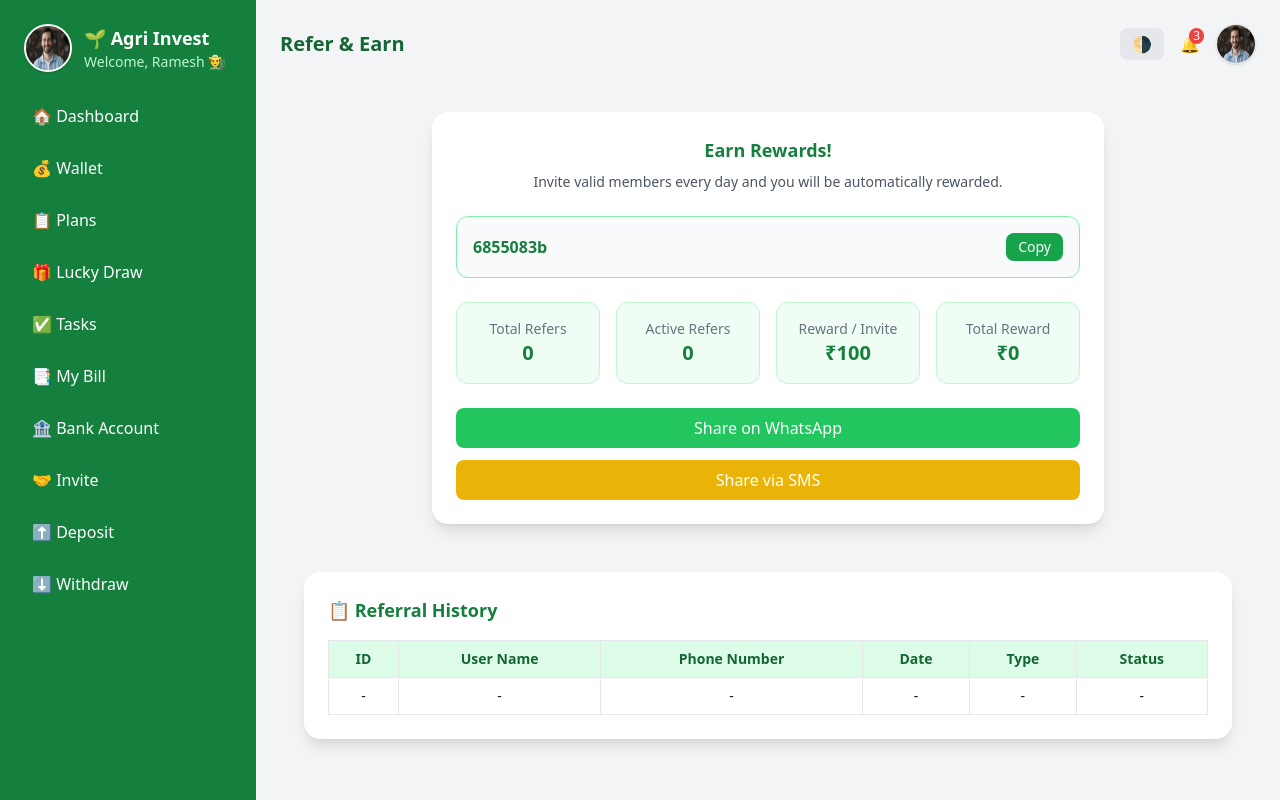
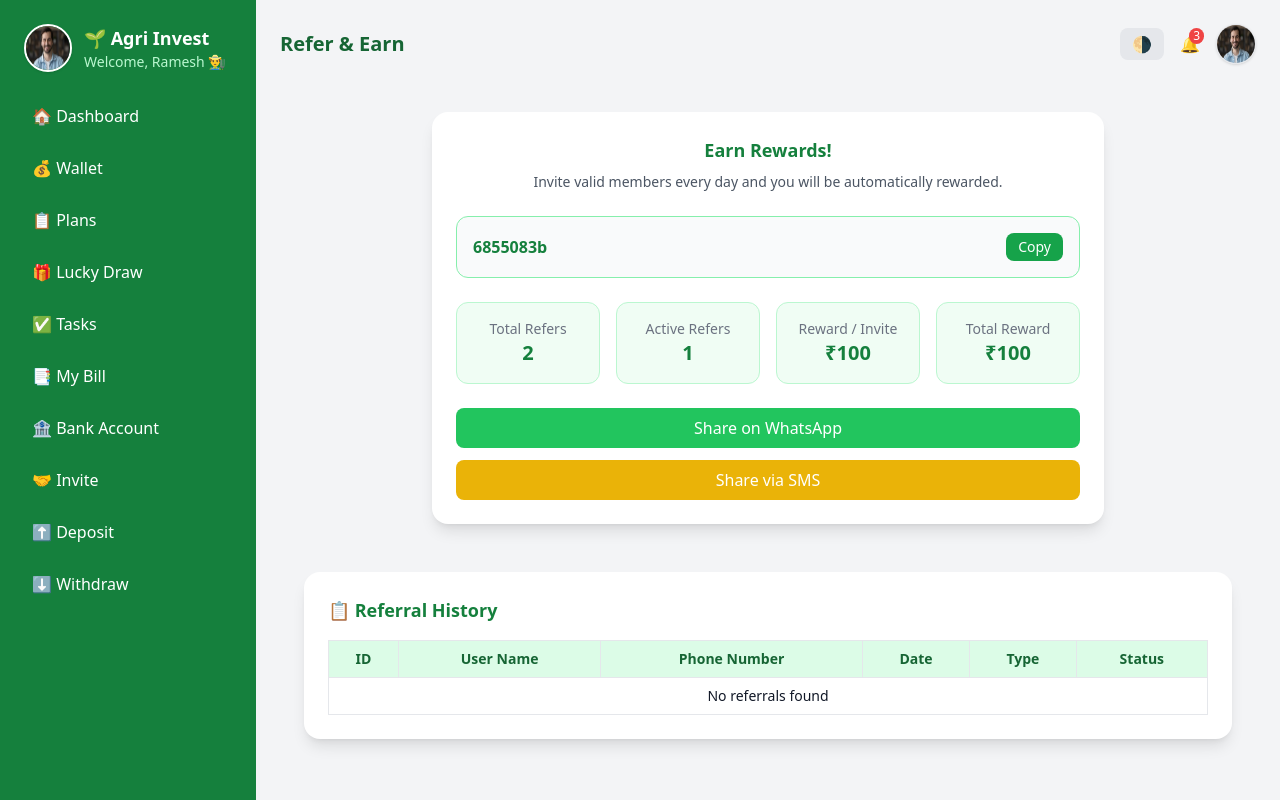
Before and after one commit to ajayreddy01/mlm, a PHP site: page /user/invite.php in a window 1280 px wide. Run offline with PHP 8.4, Linux system fonts and the light colour scheme; the visitor is signed in with stand-in values (Sample User, id 1); tables that the repository leaves empty hold one stand-in row (values such as "Sample post"); some libraries are stand-ins or nearby versions.

Commit message:
Display dynamic wallet, plan, and referral data in user dashboard
Added getActivePlanCount method to user class and updated dashboard to show real wallet balance and active plan count. Enhanced invite page to display dynamic referral statistics, total rewards, and referral links. Updated wallet page to show actual deposit, withdraw, and bonus balances.

```diff
--- a/includes/classes/user.php
+++ b/includes/classes/user.php
@@ -258,6 +258,31 @@ class user extends admin
         return $results;
     }
 
+    public function getActivePlanCount($userid)
+{
+    $sql = "
+        SELECT COUNT(*) as active_plan_count
+        FROM purchases p
+        JOIN plans pr ON p.plan_id = pr.id
+        WHERE p.user_id = :userid
+          AND p.status = 'active'
+          AND NOW() BETWEEN p.purchase_date AND p.expiry_date;
+    ";
+
+    // Prepare the statement
+    $stmt = $this->pdo->prepare($sql);
+    $stmt->bindParam(':userid', $userid, PDO::PARAM_STR);
+
+    // Execute the statement
+    $stmt->execute();
+
+    // Fetch single row
+    $result = $stmt->fetch(PDO::FETCH_ASSOC);
+
+    return $result['active_plan_count'];
+}
+
+
     public function getlotterydata($userid)
     {
         $sql = "
--- a/user/invite.php
+++ b/user/invite.php
@@ -21,6 +21,7 @@ $userdata = $admin->selectDataWithConditions('users', null, ['userid' => $_SESSI
 ?>
 <!DOCTYPE html>
 <html lang="en">
+
 <head>
   <meta charset="UTF-8" />
   <meta name="viewport" content="width=device-width, initial-scale=1.0" />
@@ -54,7 +55,7 @@ $userdata = $admin->selectDataWithConditions('users', null, ['userid' => $_SESSI
       document.getElementById("mobileSidebar").classList.toggle("hidden");
     }
 
-    window.addEventListener("click", function(e) {
+    window.addEventListener("click", function (e) {
       const profileMenu = document.getElementById("profileMenu");
       const notifMenu = document.getElementById("notifMenu");
       const profileBtn = document.getElementById("profileBtn");
@@ -74,9 +75,11 @@ $userdata = $admin->selectDataWithConditions('users', null, ['userid' => $_SESSI
     });
   </script>
 </head>
+
 <body class="bg-gray-100 dark:bg-gray-900 text-gray-900 dark:text-gray-100 min-h-screen flex">
   <!-- Sidebar (Desktop - Fixed) -->
-  <aside class="hidden md:flex md:flex-col fixed top-0 left-0 w-64 h-screen bg-green-700 dark:bg-green-900 text-white p-6 space-y-6">
+  <aside
+    class="hidden md:flex md:flex-col fixed top-0 left-0 w-64 h-screen bg-green-700 dark:bg-green-900 text-white p-6 space-y-6">
     <div class="flex items-center gap-3">
       <img src="images/profile.jpg" class="w-12 h-12 rounded-full border-2 border-white shadow">
       <div>
@@ -99,7 +102,8 @@ $userdata = $admin->selectDataWithConditions('users', null, ['userid' => $_SESSI
   </aside>
 
   <!-- Mobile Sidebar (Overlay) -->
-  <div id="mobileSidebar" class="hidden fixed top-0 left-0 w-64 h-full bg-green-700 dark:bg-green-900 text-white p-6 space-y-6 z-50 md:hidden">
+  <div id="mobileSidebar"
+    class="hidden fixed top-0 left-0 w-64 h-full bg-green-700 dark:bg-green-900 text-white p-6 space-y-6 z-50 md:hidden">
     <div class="flex items-center justify-between">
       <div class="flex items-center gap-3">
         <img src="images/profile.jpg" class="w-12 h-12 rounded-full border-2 border-white shadow">
@@ -142,13 +146,18 @@ $userdata = $admin->selectDataWithConditions('users', null, ['userid' => $_SESSI
             🔔
             <span class="absolute -top-1 -right-1 bg-red-500 text-xs text-white px-1 rounded-full">3</span>
           </button>
-          <div id="notifMenu" class="hidden absolute right-0 mt-2 w-72 bg-white dark:bg-gray-800 rounded-xl shadow-lg z-50">
+          <div id="notifMenu"
+            class="hidden absolute right-0 mt-2 w-72 bg-white dark:bg-gray-800 rounded-xl shadow-lg z-50">
             <div class="p-3 border-b dark:border-gray-700 font-semibold">Notifications</div>
             <div class="max-h-60 overflow-y-auto">
-              <a href="#" class="block px-4 py-2 text-sm hover:bg-gray-100 dark:hover:bg-gray-700">💰 You received ₹500 in Wallet</a>
-              <a href="#" class="block px-4 py-2 text-sm hover:bg-gray-100 dark:hover:bg-gray-700">✅ Task "Water wheat field" is pending</a>
-              <a href="#" class="block px-4 py-2 text-sm hover:bg-gray-100 dark:hover:bg-gray-700">🎁 Lucky Draw #124124 starts today</a>
-              <a href="#" class="block px-4 py-2 text-sm hover:bg-gray-100 dark:hover:bg-gray-700">⚠️ Update your bank account details</a>
+              <a href="#" class="block px-4 py-2 text-sm hover:bg-gray-100 dark:hover:bg-gray-700">💰 You received ₹500
+                in Wallet</a>
+              <a href="#" class="block px-4 py-2 text-sm hover:bg-gray-100 dark:hover:bg-gray-700">✅ Task "Water wheat
+                field" is pending</a>
+              <a href="#" class="block px-4 py-2 text-sm hover:bg-gray-100 dark:hover:bg-gray-700">🎁 Lucky Draw #124124
+                starts today</a>
+              <a href="#" class="block px-4 py-2 text-sm hover:bg-gray-100 dark:hover:bg-gray-700">⚠️ Update your bank
+                account details</a>
             </div>
             <div class="p-2 text-center border-t dark:border-gray-700">
               <a href="notifications.php" class="text-green-600 dark:text-green-400 text-sm font-medium">View All</a>
@@ -158,14 +167,16 @@ $userdata = $admin->selectDataWithConditions('users', null, ['userid' => $_SESSI
 
         <!-- Profile -->
         <div class="relative">
-          <img id="profileBtn" onclick="toggleProfileMenu()"
-               src="images/profile.jpg"
+          <img id="profileBtn" onclick="toggleProfileMenu()" src="images/profile.jpg"
             class="w-10 h-10 rounded-full border shadow cursor-pointer">
-          <div id="profileMenu" class="hidden absolute right-0 mt-2 w-48 bg-white dark:bg-gray-800 rounded-xl shadow-lg overflow-hidden z-50">
+          <div id="profileMenu"
+            class="hidden absolute right-0 mt-2 w-48 bg-white dark:bg-gray-800 rounded-xl shadow-lg overflow-hidden z-50">
             <a href="profile.php" class="block px-4 py-2 hover:bg-gray-100 dark:hover:bg-gray-700">👤 Profile</a>
-            <a href="whatsapp.php" class="block px-4 py-2 hover:bg-gray-100 dark:hover:bg-gray-700">📱 WhatsApp Group</a>
+            <a href="whatsapp.php" class="block px-4 py-2 hover:bg-gray-100 dark:hover:bg-gray-700">📱 WhatsApp
+              Group</a>
             <a href="settings.php" class="block px-4 py-2 hover:bg-gray-100 dark:hover:bg-gray-700">⚙️ Settings</a>
-            <a href="dashboard.php?logout=true" class="block px-4 py-2 text-red-500 hover:bg-gray-100 dark:hover:bg-gray-700">🚪 Logout</a>
+            <a href="dashboard.php?logout=true"
+              class="block px-4 py-2 text-red-500 hover:bg-gray-100 dark:hover:bg-gray-700">🚪 Logout</a>
           </div>
         </div>
       </div>
@@ -180,20 +191,24 @@ $userdata = $admin->selectDataWithConditions('users', null, ['userid' => $_SESSI
         </p>
 
         <!-- Referral Code Box -->
-        <div class="bg-gray-50 dark:bg-gray-700 border border-green-300 rounded-xl p-4 mt-6 flex items-center justify-between">
+        <div
+          class="bg-gray-50 dark:bg-gray-700 border border-green-300 rounded-xl p-4 mt-6 flex items-center justify-between">
           <span id="referralCode" class="font-bold text-green-700 dark:text-green-300">6855083b</span>
-          <button onclick="copyReferral()" class="bg-green-600 text-white px-3 py-1 rounded-lg hover:bg-green-700 text-sm">Copy</button>
+          <button onclick="copyReferral()"
+            class="bg-green-600 text-white px-3 py-1 rounded-lg hover:bg-green-700 text-sm">Copy</button>
         </div>
 
         <!-- Reward Stats -->
         <div class="mt-6 grid grid-cols-2 sm:grid-cols-4 gap-4 text-center">
           <div class="bg-green-50 dark:bg-gray-700 border border-green-200 rounded-xl p-4">
             <p class="text-gray-500 dark:text-gray-300 text-sm">Total Refers</p>
-            <p class="text-xl font-bold text-green-700 dark:text-green-300">0</p>
+            <p class="text-xl font-bold text-green-700 dark:text-green-300">
+              <?php echo $userdata[0]['referral_count_inactive'] + $userdata[0]['referral_count']; ?></p>
           </div>
           <div class="bg-green-50 dark:bg-gray-700 border border-green-200 rounded-xl p-4">
             <p class="text-gray-500 dark:text-gray-300 text-sm">Active Refers</p>
-            <p class="text-xl font-bold text-green-700 dark:text-green-300">0</p>
+            <p class="text-xl font-bold text-green-700 dark:text-green-300"><?php echo $userdata[0]['referral_count']; ?>
+            </p>
           </div>
           <div class="bg-green-50 dark:bg-gray-700 border border-green-200 rounded-xl p-4">
             <p class="text-gray-500 dark:text-gray-300 text-sm">Reward / Invite</p>
@@ -201,14 +216,18 @@ $userdata = $admin->selectDataWithConditions('users', null, ['userid' => $_SESSI
           </div>
           <div class="bg-green-50 dark:bg-gray-700 border border-green-200 rounded-xl p-4">
             <p class="text-gray-500 dark:text-gray-300 text-sm">Total Reward</p>
-            <p class="text-xl font-bold text-green-700 dark:text-green-300">₹0</p>
+            <p class="text-xl font-bold text-green-700 dark:text-green-300">
+              ₹<?php echo $userdata[0]['referral_count'] * 100; ?></p>
           </div>
         </div>
 
         <!-- Share Options -->
         <div class="mt-6 space-y-3">
-          <a href="https://wa.me/?text=Join%20Agri Invest%20using%20my%20code%206855083b" target="_blank" class="block w-full bg-green-500 text-white py-2 rounded-lg hover:bg-green-600">Share on WhatsApp</a>
-          <a href="sms:?body=Join%20Agri Invest%20using%20my%20code%206855083b" class="block w-full bg-yellow-500 text-white py-2 rounded-lg hover:bg-yellow-600">Share via SMS</a>
+          <a href="https://wa.me/?text=Join%20Agri Invest%20using%20my%20code%20 https://agriinvestharvest.com/user/register.php?invite_code=<?php echo $userdata[0]['referral_code']; ?>"
+            target="_blank" class="block w-full bg-green-500 text-white py-2 rounded-lg hover:bg-green-600">Share on
+            WhatsApp</a>
+          <a href="sms:?body=Join%20Agri Invest%20using%20my%20code% https://agriinvestharvest.com/user/register.php?invite_code=<?php echo $userdata[0]['referral_code']; ?>"
+            class="block w-full bg-yellow-500 text-white py-2 rounded-lg hover:bg-yellow-600">Share via SMS</a>
         </div>
       </div>
     </section>
@@ -229,22 +248,40 @@ $userdata = $admin->selectDataWithConditions('users', null, ['userid' => $_SESSI
             </tr>
           </thead>
           <tbody>
-            <tr class="text-center">
-              <td class="border p-2">-</td>
-              <td class="border p-2">-</td>
-              <td class="border p-2">-</td>
-              <td class="border p-2">-</td>
-              <td class="border p-2">-</td>
-              <td class="border p-2">-</td>
-            </tr>
+            <?php
+            $data = $user->getDirectReferrals($_SESSION['userid']);
+            if (!empty($data)) {
+              foreach ($data as $row) {
+                $statusLabel = $row['status'] == 0 ? 'Inactive' : 'Active';
+                $statusClass = $row['status'] == 0
+                  ? 'text-red-600 dark:text-red-400'
+                  : 'text-green-600 dark:text-green-400';
+
+                echo '<tr class="text-center">';
+                echo '<td class="border p-2">' . htmlspecialchars($row['userid']) . '</td>';
+                echo '<td class="border p-2">' . htmlspecialchars($row['name']) . '</td>';
+                echo '<td class="border p-2">' . htmlspecialchars($row['phone_number']) . '</td>';
+                echo '<td class="border p-2">' . htmlspecialchars($row['created_at']) . '</td>';
+                echo '<td class="border p-2">' . htmlspecialchars($row['referral_type']) . '</td>';
+                echo '<td class="border p-2 ' . $statusClass . '">' . $statusLabel . '</td>';
+                echo '</tr>';
+              }
+            } else {
+              echo '<tr class="text-center">
+                    <td class="border p-2" colspan="6">No referrals found</td>
+                  </tr>';
+            }
+            ?>
           </tbody>
         </table>
       </div>
     </section>
+
   </main>
 
   <!-- Bottom Navigation (Mobile only) -->
-  <nav class="fixed bottom-0 left-0 right-0 bg-green-700 dark:bg-green-900 text-white flex justify-around py-3 md:hidden">
+  <nav
+    class="fixed bottom-0 left-0 right-0 bg-green-700 dark:bg-green-900 text-white flex justify-around py-3 md:hidden">
     <a href="dashboard.php">🏠</a>
     <a href="wallet.php">💰</a>
     <a href="plans.php">📋</a>
@@ -252,4 +289,5 @@ $userdata = $admin->selectDataWithConditions('users', null, ['userid' => $_SESSI
     <a href="profile.php">👤</a>
   </nav>
 </body>
+
 </html>
```
Also changed, not shown: user/dashboard.php (+3 -6 lines), user/wallet.php (+4 -4 lines). Lines whose indentation alone changed are shown as unchanged.
